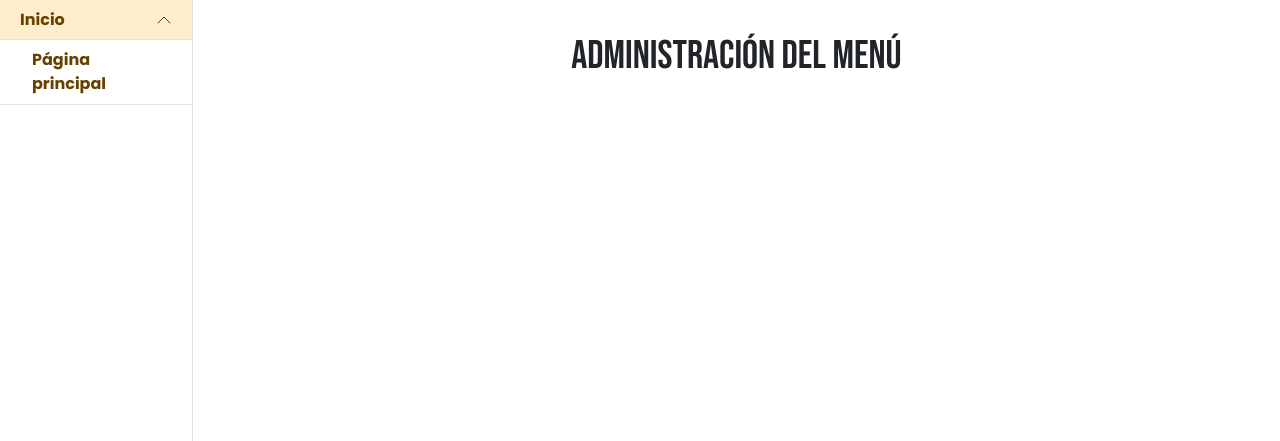
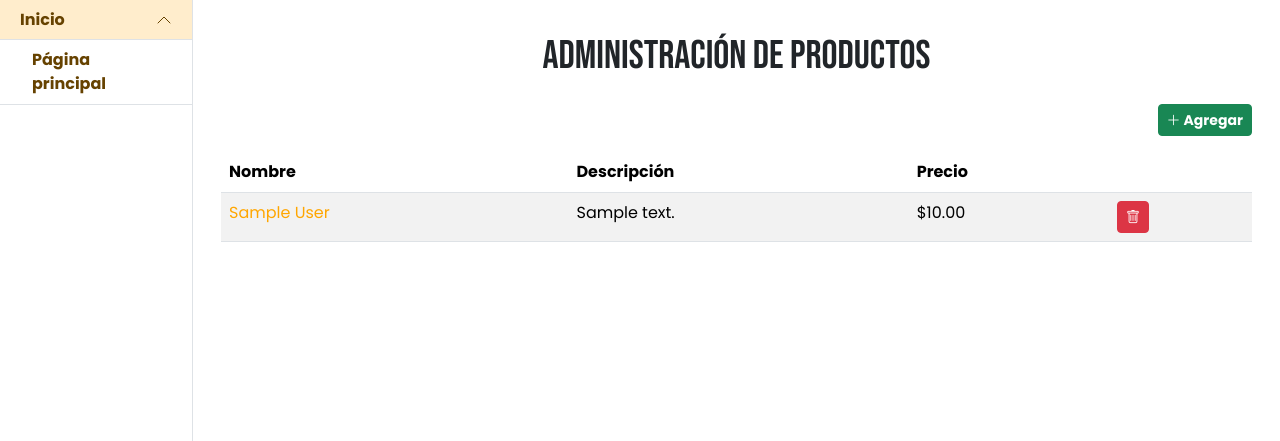
Before and after one commit to juan1144/fitomenu, a Django app: page /admin_panel/productos/ in a window 1280 px wide. Shown: the part 48-489 px from the top of the page. Run offline with Django 5.2, Linux system fonts and the light colour scheme; tables that the repository leaves empty hold one stand-in row (values such as "Sample post"); some libraries are stand-ins or nearby versions; some web fonts are replaced.

Commit message:
Add product list on admin panel
Added the page structure for product list on admin panel. Included the function for agregate, adding and delete products. Added the templates and the views with the app logic and finally added the paths on app urls file

```diff
--- a/admin_panel/urls.py
+++ b/admin_panel/urls.py
@@ -1,8 +1,11 @@
 from django.urls import path
-from .views import lista_productos
+from .views import lista_productos, producto_eliminar, producto_editar, producto_crear
 
 app_name = "admin_panel"
 
 urlpatterns = [
     path("productos/", lista_productos, name="lista_productos"),
+    path("productos/agregar/", producto_crear, name="producto_crear"),
+    path("productos/editar/<int:producto_id>/", producto_editar, name="producto_editar"),
+    path("productos/eliminar/<int:producto_id>/", producto_eliminar, name="producto_eliminar"),
 ]
--- a/admin_panel/views.py
+++ b/admin_panel/views.py
@@ -1,5 +1,6 @@
-from django.shortcuts import render
+from django.shortcuts import render, get_object_or_404, redirect
 from .models import Producto
+from .forms import ProductoForm
 
 
 def lista_productos(request):
@@ -9,3 +10,42 @@ def lista_productos(request):
         "admin_panel/lista.html",
         {"productos": productos},  # Get products from database
     )
+
+
+# Vista para crear un nuevo producto
+def producto_crear(request):
+    if request.method == "POST":
+        form = ProductoForm(request.POST, request.FILES)
+        if form.is_valid():
+            form.save()
+            return redirect("admin_panel:lista_productos")
+    else:
+        form = ProductoForm()
+
+    return render(request, "admin_panel/producto_form.html", {"form": form, "titulo": "Agregar Producto"})
+
+
+# Vista para editar un producto existente
+def producto_editar(request, producto_id):
+    producto = get_object_or_404(Producto, id=producto_id)
+
+    if request.method == "POST":
+        form = ProductoForm(request.POST, request.FILES, instance=producto)
+        if form.is_valid():
+            form.save()
+            return redirect("admin_panel:lista_productos")
+    else:
+        form = ProductoForm(instance=producto)
+
+    return render(request, "admin_panel/producto_form.html", {"form": form, "titulo": "Editar Producto"})
+
+
+# Vista para eliminar un producto
+def producto_eliminar(request, producto_id):
+    producto = get_object_or_404(Producto, id=producto_id)
+
+    if request.method == "POST":
+        producto.delete()
+        return redirect("admin_panel:lista_productos")
+
+    return render(request, "admin_panel/producto_confirm_delete.html", {"producto": producto})
--- a/templates/admin_panel/lista.html
+++ b/templates/admin_panel/lista.html
@@ -3,5 +3,52 @@
 {% block title %}Lista de Productos - FitoMenu{% endblock %}
 
 {% block content %}
-    <h1 class="text-center my-4">Administración del Menú</h1>
+<div class="container">
+    <h1 class="text-center my-4">Administración de Productos</h1>
+
+    <div class="d-flex justify-content-end mb-3">
+        <a href="{% url 'admin_panel:producto_crear' %}" class="btn btn-success btn-sm">
+            <i class="bi bi-plus-lg"></i>
+            Agregar
+        </a>
+    </div>
+
+    <table class="table table-striped">
+        <thead>
+            <tr>
+                <th>Nombre</th>
+                <th>Descripción</th>
+                <th>Precio</th>
+                <th></th>
+            </tr>
+        </thead>
+        <tbody>
+            {% for producto in productos %}
+            <tr>
+                <!-- Hacer clic en el nombre para editar -->
+                <td>
+                    <a href="{% url 'admin_panel:producto_editar' producto.id %}" class="text-decoration-none text-primary">
+                        {{ producto.nombre }}
+                    </a>
+                </td>
+                <td>{{ producto.descripcion|truncatewords:10 }}</td>
+                <td>${{ producto.precio }}</td>
+                <td>
+                    <!-- Botón para eliminar con confirmación -->
+                    <form action="{% url 'admin_panel:producto_eliminar' producto.id %}" method="post" onsubmit="return confirm('¿Estás seguro de que quieres eliminar este producto?');">
+                        {% csrf_token %}
+                        <button type="submit" class="btn btn-danger btn-sm">
+                            <i class="bi bi-trash"></i>
+                        </button>
+                    </form>
+                </td>
+            </tr>
+            {% empty %}
+            <tr>
+                <td colspan="4" class="text-center">No hay productos registrados</td>
+            </tr>
+            {% endfor %}
+        </tbody>
+    </table>
+</div>
 {% endblock %}
```
Also changed, not shown: admin_panel/forms.py (added, +7 -0 lines), templates/admin_panel/producto_confirm_delete.html (added, +18 -0 lines), templates/admin_panel/producto_form.html (added, +20 -0 lines).
